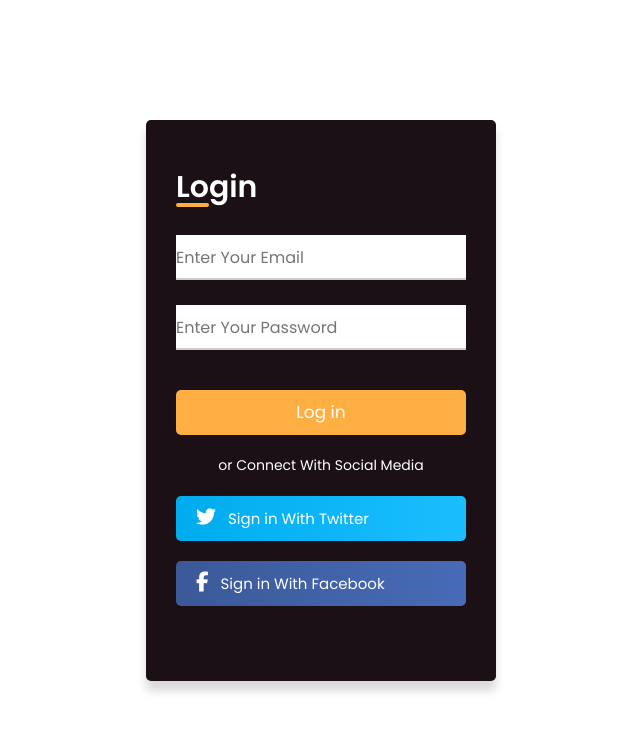
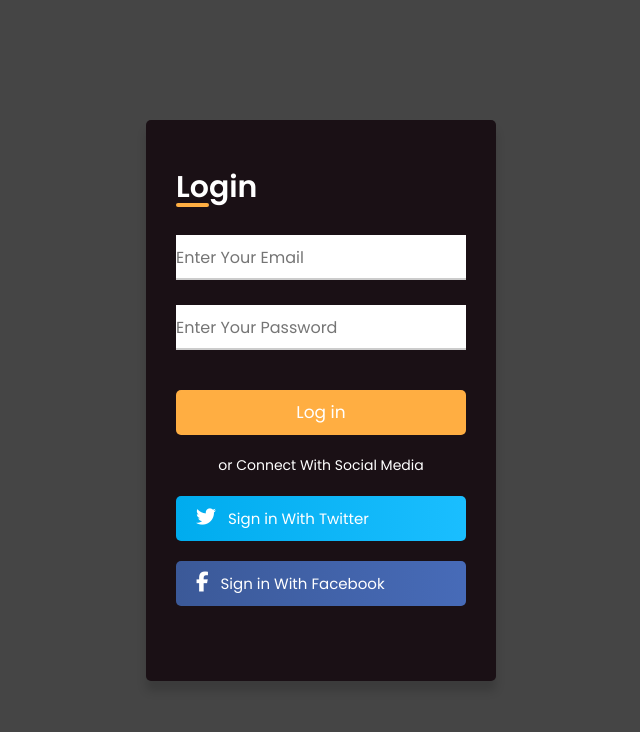
Before and after one commit to jmantioquia273/dict3login, a plain HTML site: page index.html in a window 1280 px wide. Shown: the whole page, without its empty margins (319-959 px from the left). Drawn offline with Linux system fonts and the light colour scheme.

Commit message:
Update style.css

```diff
--- a/style.css
+++ b/style.css
@@ -12,7 +12,7 @@ html, body{
   height: 100vh;
   width: 100%;
   place-items: center;
-  background: linear-gradient(to right, #99004d 0%,100%);
+  background: #454545;
 }
 ::selection{
   background: #ff80bf;
```
